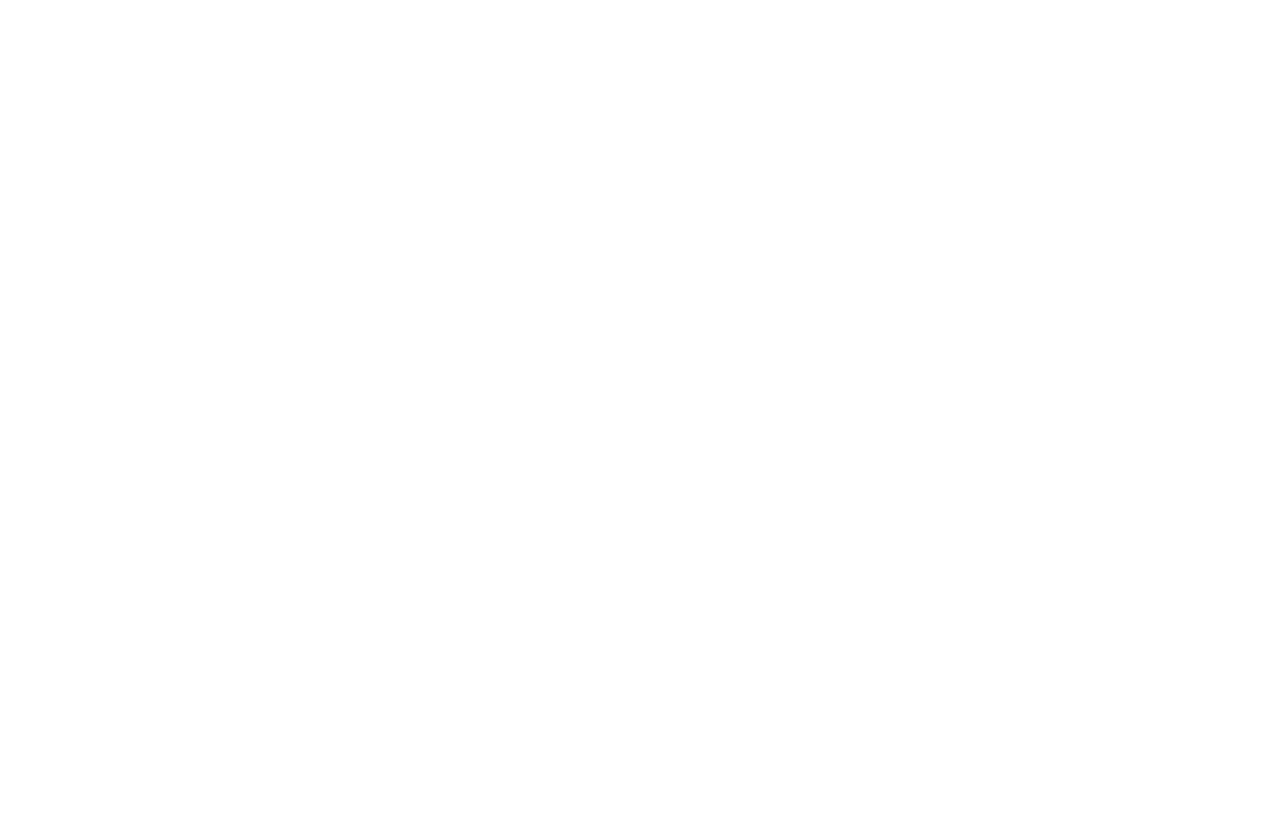
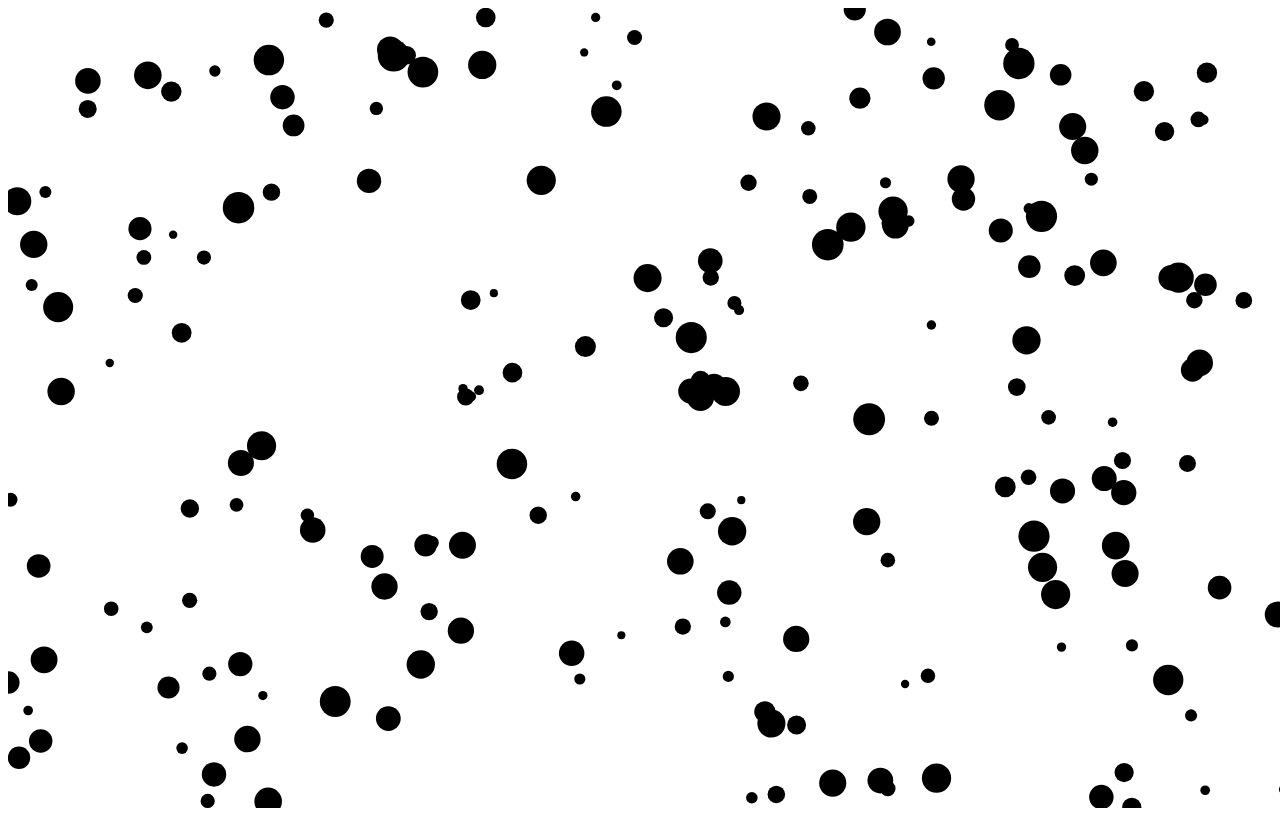
Before and after one commit to deezone/d3, a plain HTML site: page index.html in a window 1280 px wide. Drawn offline with nearby package versions, Linux system fonts and the light colour scheme.

Commit message:
Adds rendering of random black circles

```diff
--- a/index.html
+++ b/index.html
@@ -9,7 +9,8 @@
     <script type="text/javascript">
       var svgWidth  = window.innerWidth
        ,  svgHeight = window.innerHeight
-       ,  nodes = d3.range(200).map(function() { return {
+       ,  nodes = d3.range(200).map(function() {
+            return {
                   radius: Math.random() * 12 + 4,
                   cx: Math.random() * svgWidth,
                   cy: Math.random() * svgHeight
@@ -21,12 +22,21 @@
                 .attr("cx", nodes[i].cx)
                 .attr("cy", nodes[i].cy)
                 .attr("r", nodes[i].radius);
-        }});
+            }
+          });
 
       // SVG we will draw to
       var svg = d3.select("body").append("svg")
         .attr("width", svgWidth)
         .attr("height", svgHeight);
+
+      // Append each circle in nodes to SVG
+      for (var i = 0; i < nodes.length; i++) {
+        svg.append("circle")
+          .attr("cx", nodes[i].cx)
+          .attr("cy", nodes[i].cy)
+          .attr("r", nodes[i].radius);
+      }
     </script>
   </body>
 </html>
```
Lines whose indentation alone changed are shown as unchanged.
